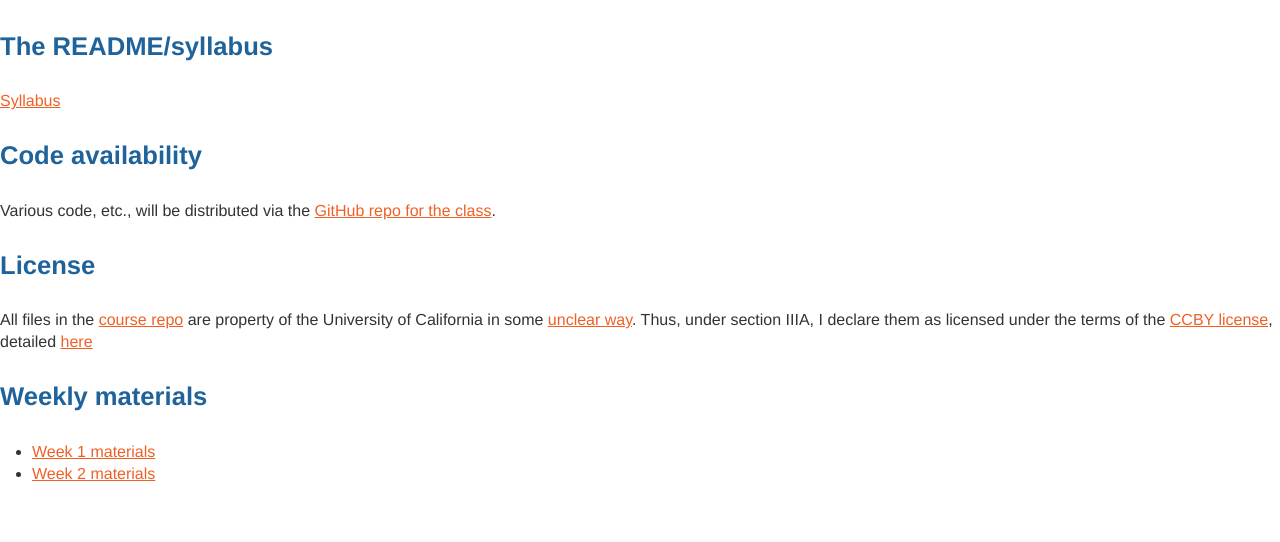
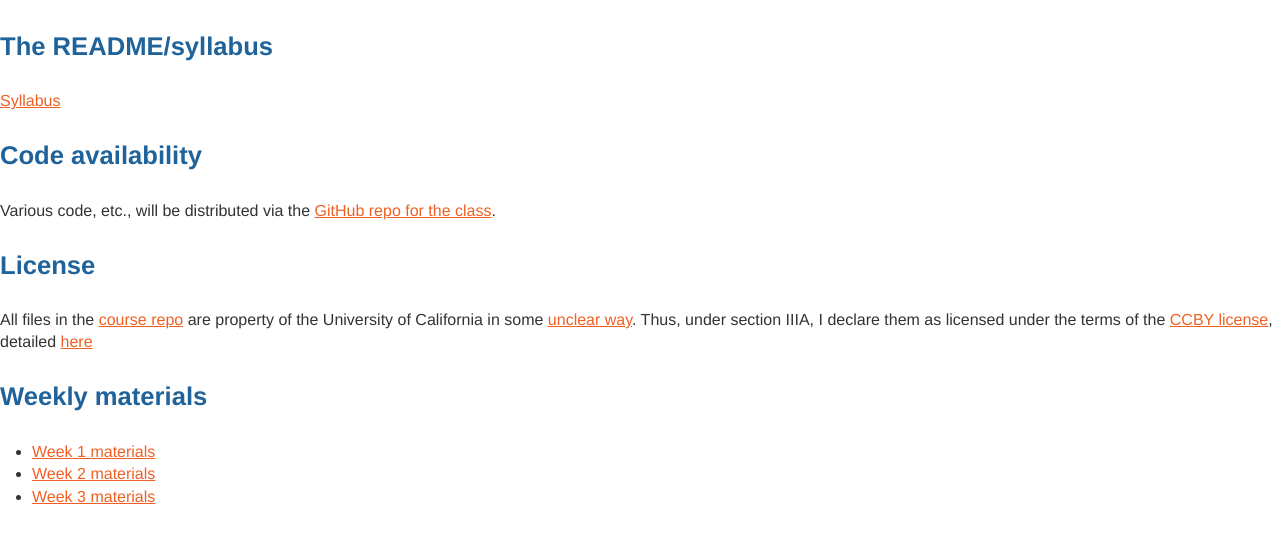
Before and after one commit to ThorntonLab/AdvancedInformatics2017, a plain HTML site: page index.html in a window 1280 px wide. Shown: the part 82-624 px from the top of the page. Drawn offline with Linux system fonts and the light colour scheme.

Commit message:
add link to week3 stuff

```diff
--- a/index.html
+++ b/index.html
@@ -20,6 +20,7 @@
 <ul>
 <li><a href="materials/week1.html">Week 1 materials</a></li>
 <li><a href="materials/week2.html">Week 2 materials</a></li>
+<li><a href="materials/week3.html">Week 3 materials</a></li>
 </ul>
 </body>
 </html>
```
Also changed, not shown: 1 other file.
